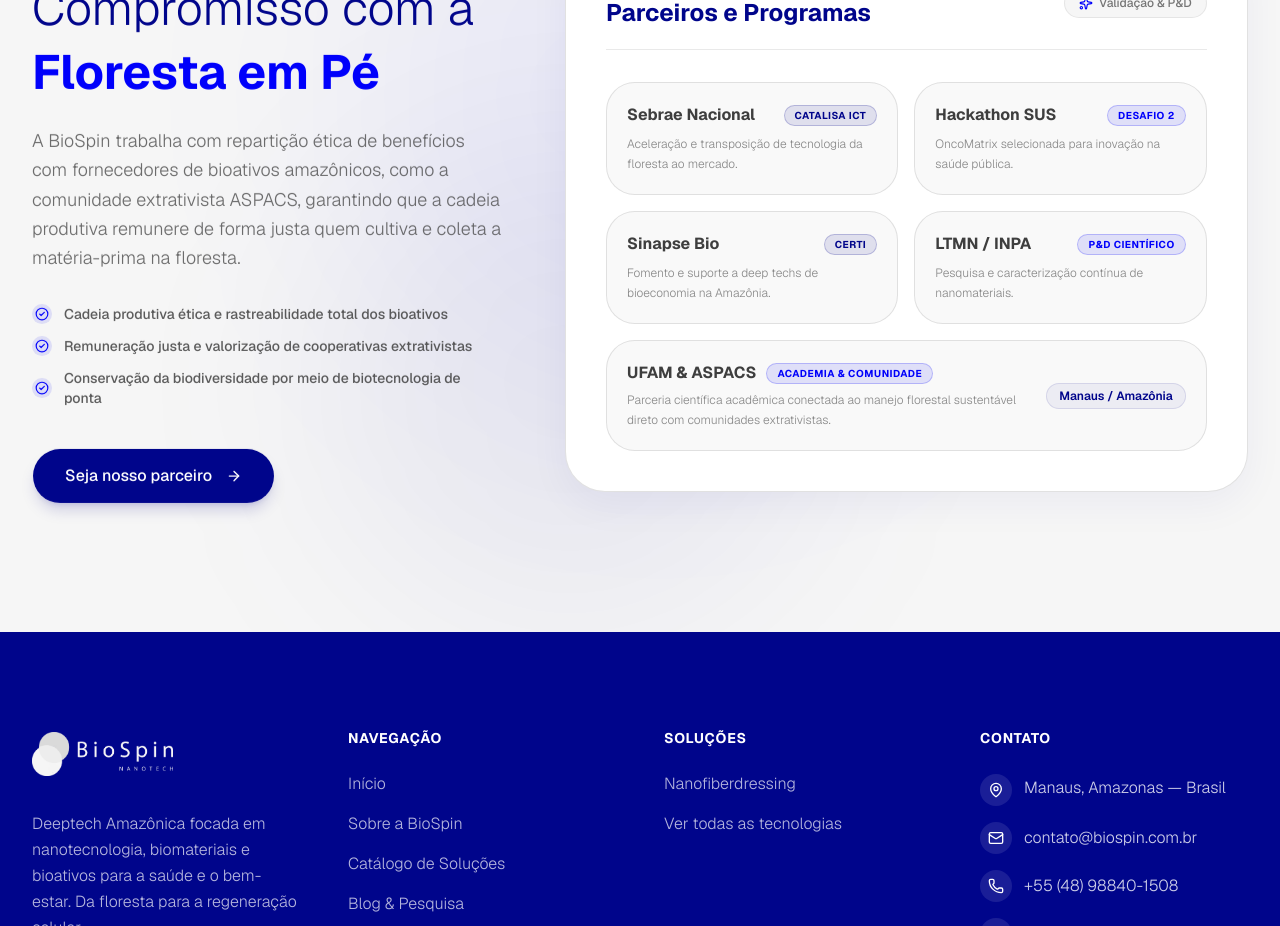
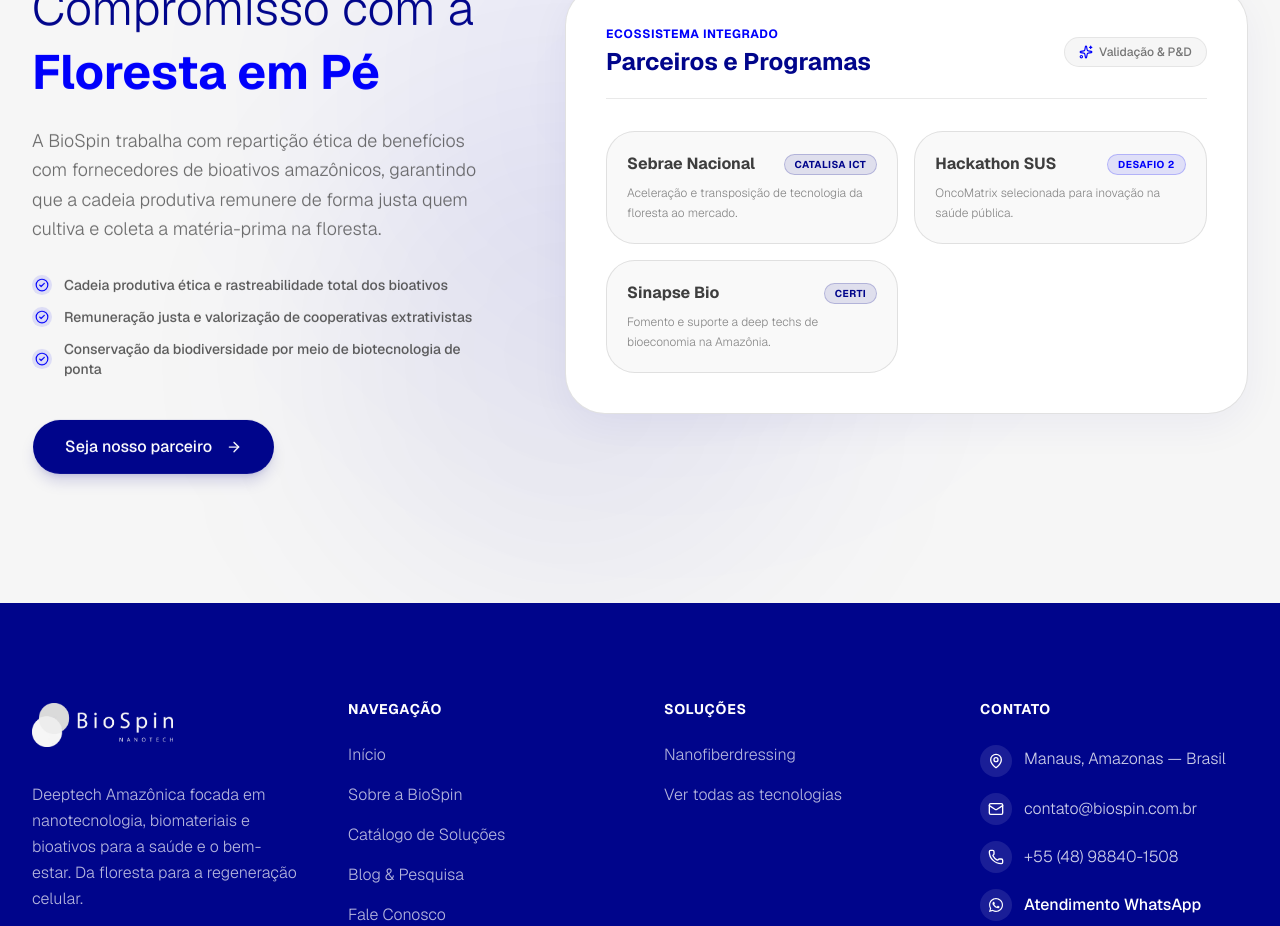
Before and after one commit to jancarlosz/biospin, a Next.js app: page /sobre in a window 1280 px wide. Shown: the part 3520-4446 px from the top of the page. Built offline with nearby package versions, Linux system fonts and the light colour scheme; no server answers.

Commit message:
fix(content): remover parceiros ASPACS, LTMN e UFAM da página sobre

```diff
--- a/src/app/(public)/sobre/page.tsx
+++ b/src/app/(public)/sobre/page.tsx
@@ -193,7 +193,7 @@
               </h2>
 
               <p className="text-foreground/75 leading-relaxed text-lg font-light mb-8">
-                A BioSpin trabalha com repartição ética de benefícios com fornecedores de bioativos amazônicos, como a comunidade extrativista ASPACS, garantindo que a cadeia produtiva remunere de forma justa quem cultiva e coleta a matéria-prima na floresta.
+                A BioSpin trabalha com repartição ética de benefícios com fornecedores de bioativos amazônicos, garantindo que a cadeia produtiva remunere de forma justa quem cultiva e coleta a matéria-prima na floresta.
               </p>
 
               <div className="space-y-3 mb-10">
@@ -286,43 +286,6 @@
                       Fomento e suporte a deep techs de bioeconomia na Amazônia.
                     </p>
                   </div>
-
-                  {/* LTMN / INPA */}
-                  <div className="p-5 rounded-2xl bg-background/60 hover:bg-white border border-border/80 hover:border-primary/30 transition-all hover:shadow-md group">
-                    <div className="flex items-center justify-between mb-2">
-                      <span className="font-bold text-foreground text-base group-hover:text-primary transition-colors">
-                        LTMN / INPA
-                      </span>
-                      <span className="text-[10px] font-bold uppercase tracking-wider px-2.5 py-0.5 rounded-full bg-secondary/10 text-secondary border border-secondary/20">
-                        P&D Científico
-                      </span>
-                    </div>
-                    <p className="text-xs text-foreground/60 font-light leading-relaxed">
-                      Pesquisa e caracterização contínua de nanomateriais.
-                    </p>
-                  </div>
-
-                  {/* UFAM & ASPACS */}
-                  <div className="sm:col-span-2 p-5 rounded-2xl bg-background/60 hover:bg-white border border-border/80 hover:border-primary/30 transition-all hover:shadow-md group flex flex-col sm:flex-row sm:items-center justify-between gap-4">
-                    <div>
-                      <div className="flex items-center gap-2.5 mb-1.5">
-                        <span className="font-bold text-foreground text-base group-hover:text-primary transition-colors">
-                          UFAM & ASPACS
-                        </span>
-                        <span className="text-[10px] font-bold uppercase tracking-wider px-2.5 py-0.5 rounded-full bg-secondary/10 text-secondary border border-secondary/20">
-                          Academia & Comunidade
-                        </span>
-                      </div>
-                      <p className="text-xs text-foreground/60 font-light leading-relaxed">
-                        Parceria científica acadêmica conectada ao manejo florestal sustentável direto com comunidades extrativistas.
-                      </p>
-                    </div>
-                    <div className="shrink-0 flex items-center gap-2">
-                      <span className="text-xs font-semibold text-primary px-3 py-1 rounded-full bg-primary/5 border border-primary/10">
-                        Manaus / Amazônia
-                      </span>
-                    </div>
-                  </div>
                 </div>
               </div>
             </div>
```
